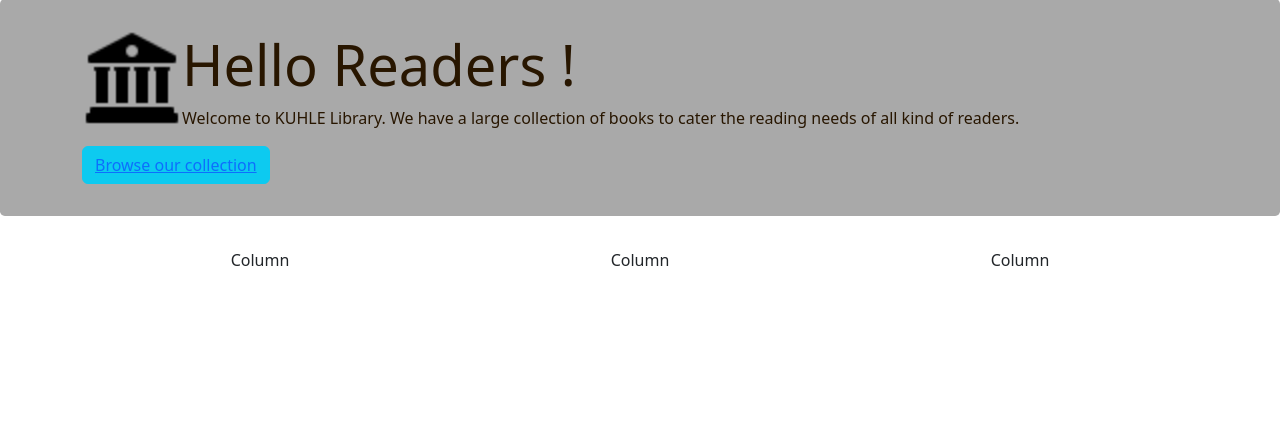
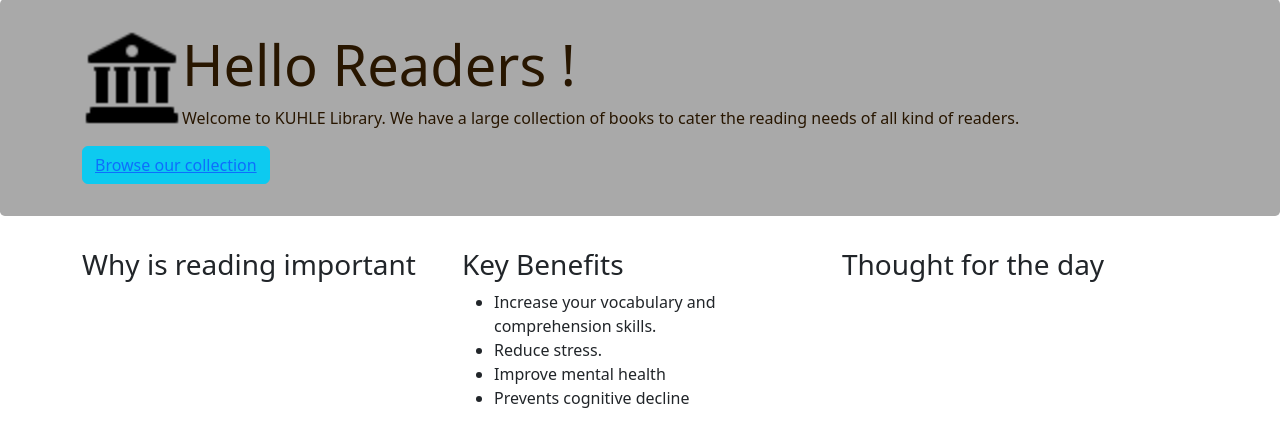
Before and after one commit to LindokuhleYende/Library-Information-Management-System, a Django app: page /home in a window 1280 px wide. Shown: the part 288-735 px from the top of the page. Run offline with Django 5.2, Linux system fonts and the light colour scheme.

Commit message:
Update home.html

```diff
--- a/lims_app/templates/home.html
+++ b/lims_app/templates/home.html
@@ -18,16 +18,36 @@
         </button>
     </div>
 </div>
-<div class="container text-center">
+<div class="container ">
     <div class="row">
         <div class="col">
-            Column
+           <h3>
+            Why is reading important
+           </h3>
         </div>
         <div class="col">
-            Column
+            <h3>
+                Key Benefits
+            </h3>
+            <ul>
+                <li>
+                    Increase your vocabulary and comprehension skills.
+                </li>
+                <li>
+                    Reduce stress.
+                </li>
+                <li>
+                    Improve mental health
+                </li>
+                <li>
+                    Prevents cognitive decline
+                </li>
+            </ul>
         </div>
         <div class="col">
-            Column
+            <h3>
+                Thought for the day
+            </h3>
         </div>
     </div>
 </div>
```
